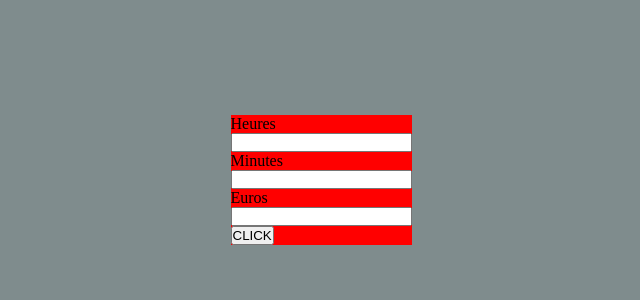
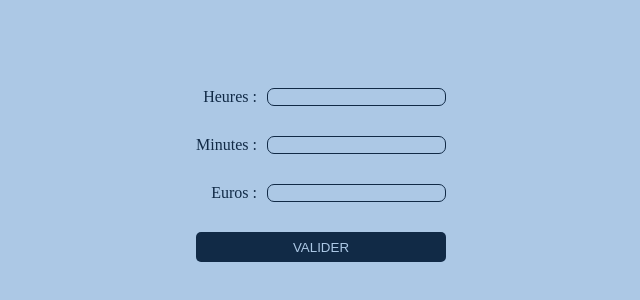
Before and after one commit to AlexDSA02/calendar-tlm, an Angular app: page /panda1 in a window 1280 px wide. Shown: the part 220-520 px from the top of the page, without its empty margins (319-959 px from the left). Built offline with nearby package versions, Linux system fonts and the light colour scheme.

Commit message:
add little scss

```diff
--- a/src/app/bepanda-jouney/bepanda-jouney.component.html
+++ b/src/app/bepanda-jouney/bepanda-jouney.component.html
@@ -1,16 +1,22 @@
 <div class="containAll">
   <div class="containInputs">
     <div class="containInputHour">
-      <p>Heures</p>
-      <input #hourInput (change)="changeHour(hourInput.value)" type="number">
-      <p>Minutes</p>
-      <input #minInput (change)="changeMin(minInput.value)" type="number">
+      <div>
+        <p>Heures : </p>
+        <input #hourInput (change)="changeHour(hourInput.value)" type="number">
+      </div>
+      <div>
+        <p>Minutes : </p>
+        <input #minInput (change)="changeMin(minInput.value)" type="number">
+      </div>
     </div>
     <div class="containInputMoney">
-      <p>Euros</p>
+      <p>Euros : </p>
       <input #moneyInput (change)="changeMoney(moneyInput.value)" type="number">
     </div>
-    <button (click)="clickResponse()">CLICK</button>
+    <button (click)="clickResponse()">Valider</button>
   </div>
-  <p *ngFor="let responseElement of response">{{responseElement}}</p>
+  <div class="containResponse">
+    <p  class="textResponse" *ngFor="let responseElement of response">{{responseElement}}</p>
+  </div>
 </div>
--- a/src/app/bepanda-jouney/bepanda-jouney.component.scss
+++ b/src/app/bepanda-jouney/bepanda-jouney.component.scss
@@ -1,13 +1,61 @@
 .containAll{
   display: flex;
+  flex-flow: column;
   justify-content: center;
   align-items: center;
-  background-color: #7f8c8d;
+  background-color: var(--panda3);
   width: 100vw;
   height: 100vh;
 }
 
 .containInputs{
-  background-color: red;
+  color: var(--panda5);
+  flex-flow: column;
+  display: flex;
+}
+.containInputHour{
+  display: flex;
+  flex-flow: column;
+}
+.containInputHour > div{
+  margin-bottom: 30px;
+  display: flex;
+  flex-flow: row;
+  justify-content: flex-end;
+}
 
+.containInputMoney{
+  margin-bottom: 30px;
+  display: flex;
+  flex-flow: row;
+  justify-content: flex-end;
 }
+.containResponse{
+  margin-top: 10px;
+}
+.textResponse{
+  color: var(--panda5);
+  font-size: 25px;
+}
+
+input[type=number]::-webkit-inner-spin-button,
+input[type=number]::-webkit-outer-spin-button {
+  -webkit-appearance: none;
+  margin: 0;
+}
+input{
+  border-radius: 7px;
+  color: var(--panda5);
+  background: transparent;
+  margin-left: 10px;
+  border: 1px var(--panda5) solid;
+}
+button{
+  background-color: var(--panda5);
+  color: var(--panda3);
+  border: none;
+  border-radius: 5px;
+  height: 30px;
+  text-transform: uppercase;
+  cursor: pointer;
+}
--- a/src/app/bepanda-jouney/bepanda-jouney.component.ts
+++ b/src/app/bepanda-jouney/bepanda-jouney.component.ts
@@ -6,10 +6,10 @@ import { Component, OnInit } from '@angular/core';
   styleUrls: ['./bepanda-jouney.component.scss']
 })
 export class BepandaJouneyComponent implements OnInit {
-  case1: string = 'Lille -> Paris'
-  case2: string = 'Lille -> Compiegne -> Paris'
-  case4: string = 'Lille -> Arras -> Paris'
-  case3: string = 'Lille -> Arras -> Compiegne -> Paris'
+  case1: string = 'Lille, Paris'
+  case2: string = 'Lille, Compiègne, Paris'
+  case4: string = 'Lille, Arras, Paris'
+  case3: string = 'Lille, Arras, Compiègne, Paris'
   time: number = 0
   minSelected: number = 0
   hourSelected: number = 0
--- a/src/styles.css
+++ b/src/styles.css
@@ -16,5 +16,10 @@
   --blue : #08104d;
   --blueLight : #3e49f3;
   --grey : #f7f8f9;
-  --OC_beige : #fffdd8
+  --OC_beige : #fffdd8;
+  --panda1 : #DB324D;
+  --panda2 : #511C29;
+  --panda4 : #56494E;
+  --panda5 : #112A46;
+  --panda3 : #ACC8E5;
 }
```
